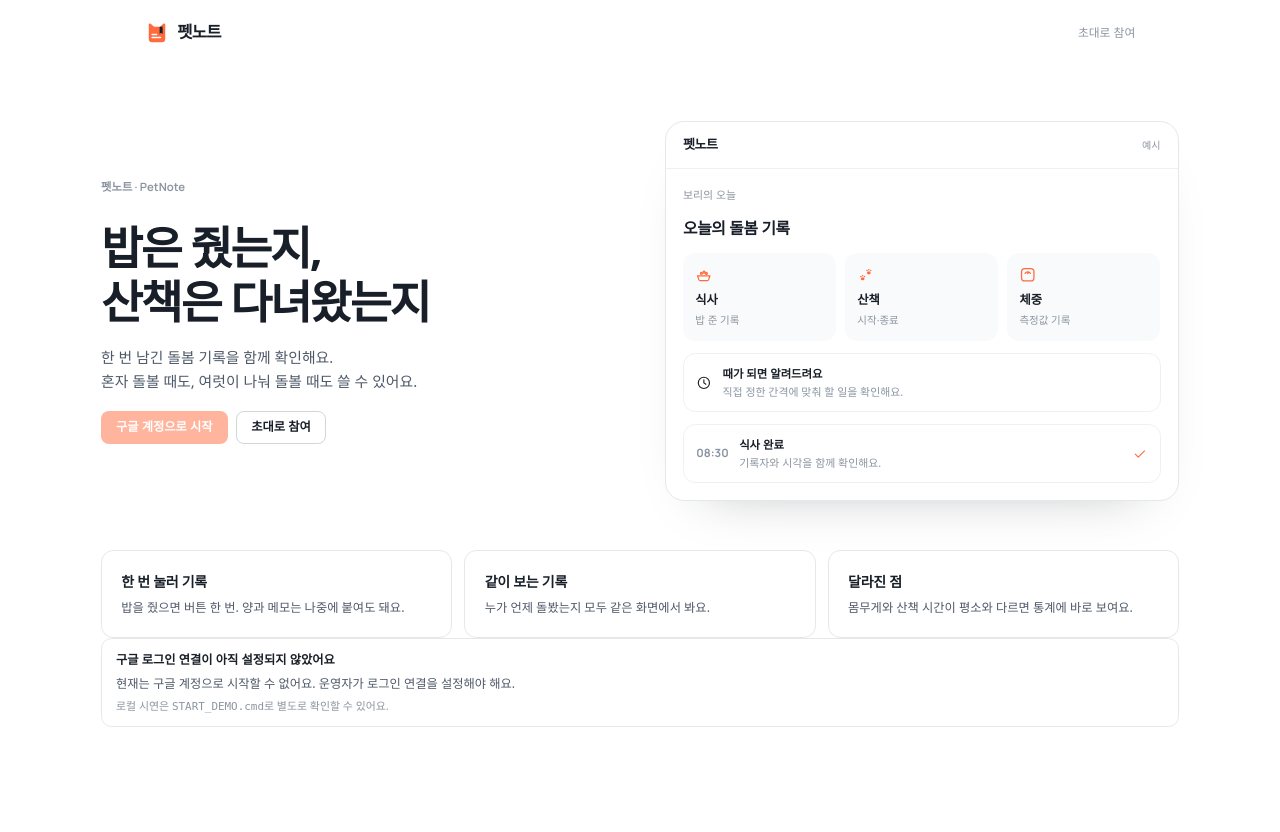
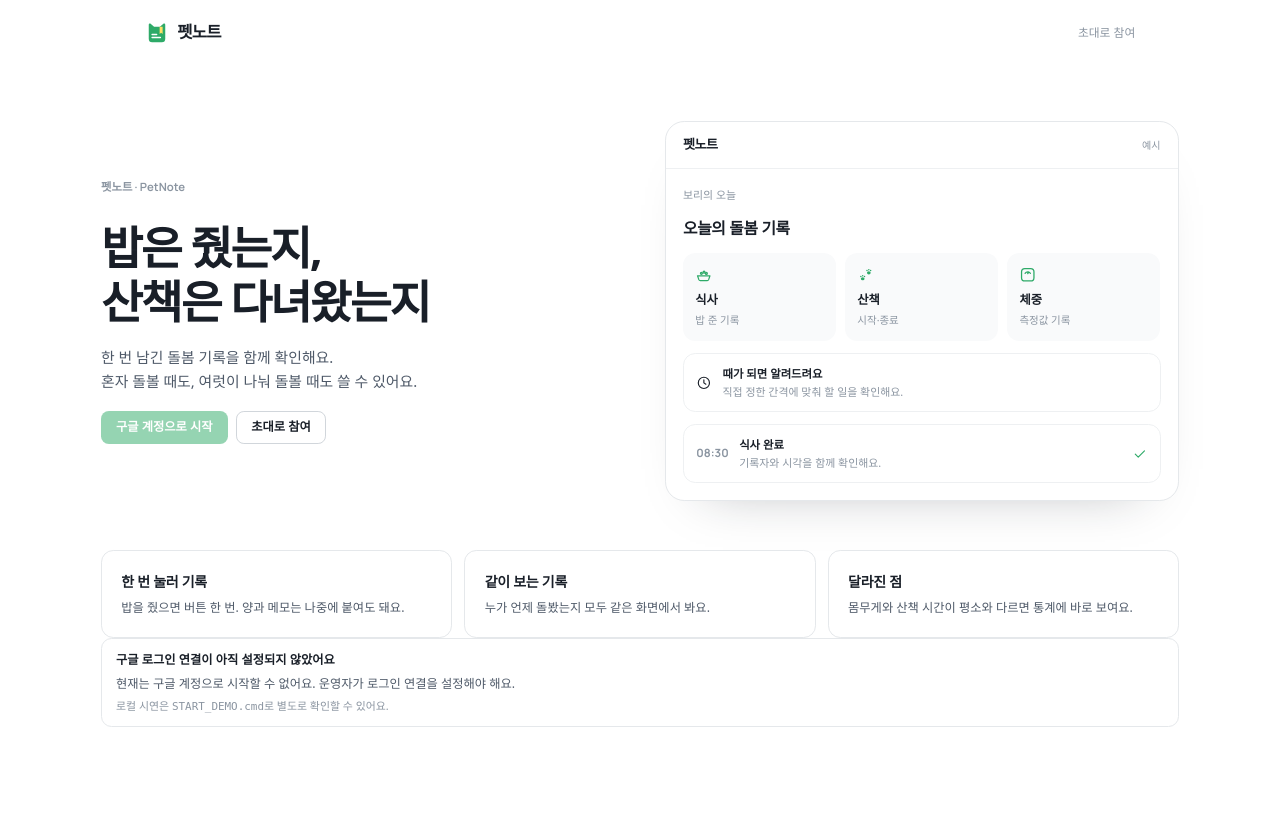
Before and after one commit to tssvip21/software-engineering-blog, a Django app: page / in a window 1280 px wide. Run offline with Django 5.2, Linux system fonts and the light colour scheme; some web fonts are replaced.

Commit message:
강조색과 로고를 연초록으로, 로고 책갈피는 원래 노랑
Co-Authored-By: Claude Opus 5.5 <noreply@anthropic.com>

```diff
--- a/static/care/petnote.css
+++ b/static/care/petnote.css
@@ -5,23 +5,23 @@
 @font-face{font-family:"Pretendard";src:url("fonts/PretendardVariable.woff2") format("woff2");font-weight:100 900;font-style:normal;font-display:swap}
 @font-face{font-family:"Manrope";src:url("fonts/ManropeLatin.woff2") format("woff2");font-weight:400 800;font-style:normal;font-display:swap}
 
-/* 색: 흰 바탕과 회색 칸, 푸른 기가 도는 먹색 글자. 강조색은 코랄 하나만 버튼과 선택 표시에 쓰고, 분류 아이콘은 무채색으로 맞춘다. */
+/* 색: 흰 바탕과 회색 칸, 푸른 기가 도는 먹색 글자. 강조색은 연초록 하나만 버튼과 선택 표시에 쓰고, 분류 아이콘은 무채색으로 맞춘다. */
 :root{
   --page:#FFFFFF; --side:#F9FAFB; --surface:#FFFFFF; --fill:#F2F4F6; --fill-2:#F9FAFB;
   --line:#E5E8EB; --line-soft:#EEF0F2; --line-strong:#D1D6DB;
   --ink:#191F28; --ink-2:#4E5968; --ink-3:#8B95A1; --ink-4:#B0B8C1;
-  --primary:#FF6B3D; --primary-hover:#F2552A; --on-primary:#FFFFFF;
-  --select:#FFEDE5; --select-ink:#C2431A; --select-icon:#FF6B3D;
-  --quick-bg:#FFEDE5; --quick-fg:#C2431A; --quick-hover:#FFE0D3;
-  --highlight:#FFEDE5;
+  --primary:#2EAA68; --primary-hover:#25935A; --on-primary:#FFFFFF;
+  --select:#E4F6EB; --select-ink:#1D7A49; --select-icon:#2EAA68;
+  --quick-bg:#E4F6EB; --quick-fg:#1D7A49; --quick-hover:#D3EFDE;
+  --highlight:#E4F6EB;
   --banner-bg:#F2F4F6; --banner-ink:#6B7684; --banner-strong:#191F28; --banner-line:#E5E8EB;
   --nutrition:#6B7684; --nutrition-soft:#F2F4F6;
   --activity:#6B7684; --activity-soft:#F2F4F6;
   --wellbeing:#6B7684; --wellbeing-soft:#F2F4F6;
   --living:#6B7684; --living-soft:#F2F4F6;
   --danger:#E0384B; --danger-soft:#FDECEE; --warn:#9A5B00; --warn-soft:#FFF3DA;
-  --toast:#191F28; --toast-link:#FFB59C; --toast-muted:#B0B8C1;
-  --scrim:rgba(25,31,40,.42); --ring:rgba(255,107,61,.22);
+  --toast:#191F28; --toast-link:#8EE0B4; --toast-muted:#B0B8C1;
+  --scrim:rgba(25,31,40,.42); --ring:rgba(46,170,104,.24);
   --page-glass:rgba(255,255,255,.88);
   --logo-plate:transparent;
   --sans:"Pretendard","Apple SD Gothic Neo","Malgun Gothic",system-ui,sans-serif;
```
Also changed, not shown: static/care/brand/logo.svg.
